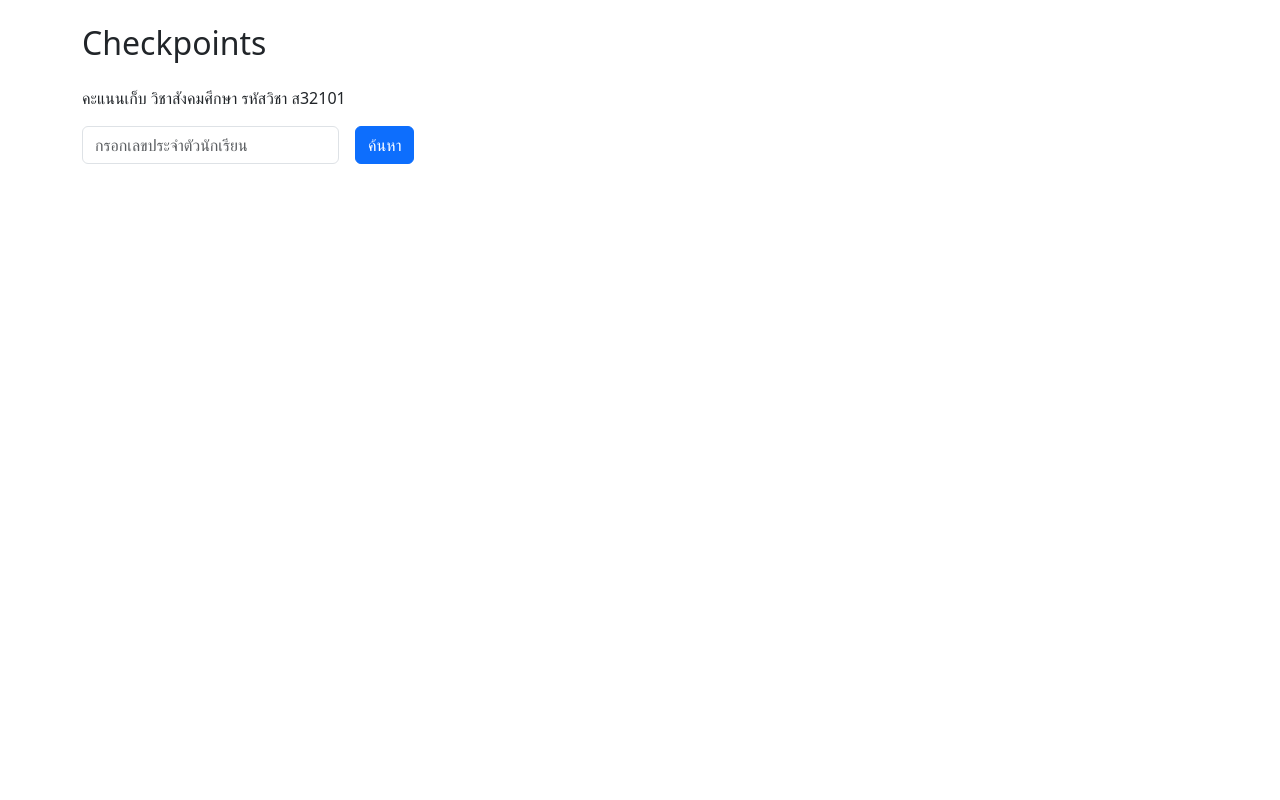
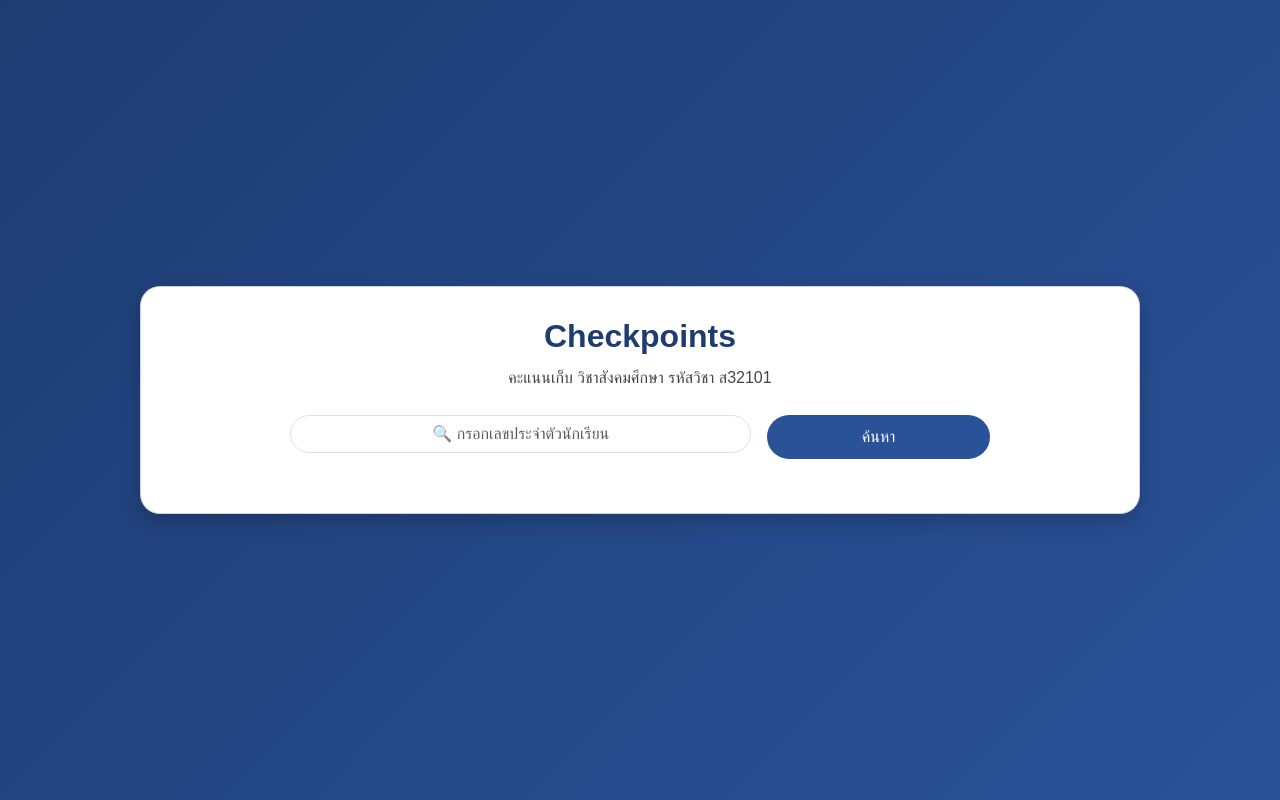
Before and after one commit to stuaffairs/Checkpoints, a plain HTML site: page index.html in a window 1280 px wide. Drawn offline with nearby package versions, Linux system fonts and the light colour scheme.

Commit message:
Update index.html

```diff
--- a/index.html
+++ b/index.html
@@ -3,22 +3,77 @@
 <head>
   <base target="_top">
   <link rel="stylesheet" href="https://cdn.jsdelivr.net/npm/bootstrap@5.3.0/dist/css/bootstrap.min.css">
+  <style>
+    body {
+      background: linear-gradient(135deg, #1e3c72, #2a5298);
+      min-height: 100vh;
+      display: flex;
+      justify-content: center;
+      align-items: center;
+      font-family: "Prompt", sans-serif;
+      color: #fff;
+    }
+    .card {
+      background: #ffffff;
+      color: #333;
+      border-radius: 20px;
+      padding: 30px;
+      box-shadow: 0 8px 20px rgba(0,0,0,0.2);
+      width: 95%;
+      max-width: 1000px;
+      text-align: center;
+    }
+    h2 {
+      font-weight: 700;
+      color: #1e3c72;
+      margin-bottom: 10px;
+    }
+    p.subtitle {
+      color: #444;
+      margin-bottom: 25px;
+    }
+    #resultTable th {
+      background-color: #1e3c72;
+      color: #fff;
+      text-align: center;
+    }
+    #resultTable td {
+      text-align: center;
+      vertical-align: middle;
+    }
+    .btn-primary {
+      background-color: #2a5298;
+      border: none;
+      border-radius: 50px;
+      padding: 10px 25px;
+      transition: 0.3s;
+    }
+    .btn-primary:hover {
+      background-color: #1e3c72;
+    }
+    input.form-control {
+      border-radius: 50px;
+      text-align: center;
+    }
+  </style>
 </head>
-<body class="container py-4">
-  <h2 class="mb-4">Checkpoints</h2>
-  <p>คะแนนเก็บ วิชาสังคมศึกษา รหัสวิชา ส32101</p>
+<body>
+  <div class="card">
+    <h2>Checkpoints</h2>
+    <p class="subtitle">คะแนนเก็บ วิชาสังคมศึกษา รหัสวิชา ส32101</p>
 
     <!-- ฟอร์มค้นหา -->
-  <form id="searchForm" class="row g-3 mb-4">
-    <div class="col-auto">
-      <input type="text" id="studentId" class="form-control" placeholder="กรอกเลขประจำตัวนักเรียน">
+    <form id="searchForm" class="row g-3 justify-content-center mb-4">
+      <div class="col-12 col-md-6">
+        <input type="text" id="studentId" class="form-control" placeholder="🔍 กรอกเลขประจำตัวนักเรียน">
       </div>
-    <div class="col-auto">
-      <button type="submit" class="btn btn-primary">ค้นหา</button>
+      <div class="col-12 col-md-3">
+        <button type="submit" class="btn btn-primary w-100">ค้นหา</button>
       </div>
     </form>
 
     <!-- ตารางผลลัพธ์ -->
+    <div class="table-responsive">
       <table id="resultTable" class="table table-bordered table-striped d-none">
         <thead>
           <tr>
@@ -49,6 +104,8 @@
         </thead>
         <tbody></tbody>
       </table>
+    </div>
+  </div>
 
   <script>
     // เมื่อกดค้นหา
@@ -66,7 +123,7 @@
       tbody.innerHTML = "";
 
       if (data.length === 0) {
-        tbody.innerHTML = `<tr><td colspan="23" class="text-center text-danger">ไม่พบข้อมูล</td></tr>`;
+        tbody.innerHTML = `<tr><td colspan="23" class="text-center text-danger">❌ ไม่พบข้อมูล</td></tr>`;
       } else {
         data.forEach(row => {
           const tr = document.createElement("tr");
```
Lines whose indentation alone changed are shown as unchanged.
